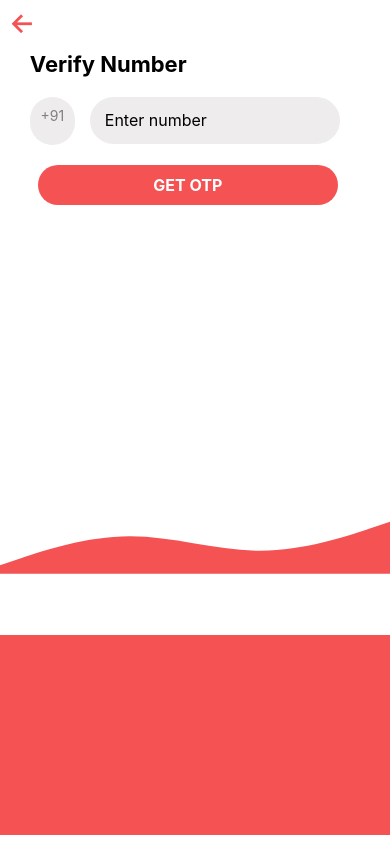
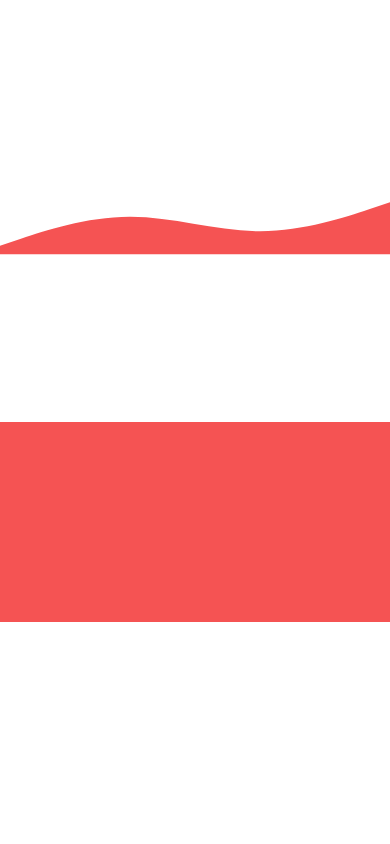
Before and after one commit to BannaSujan/iamDonor, a React Native app: screen / in a window 390 px wide. Built offline with nearby package versions, Linux system fonts and the light colour scheme.

Commit message:
few changes in mobileverficationscreen

```diff
--- a/App.js
+++ b/App.js
@@ -9,7 +9,6 @@ export default function App() {
   return (
     // <LoginScreen/>
     <MobileVerificationScreen/>
-
   );
 }
 
--- a/src/screens/MobileVerificationScreen.js
+++ b/src/screens/MobileVerificationScreen.js
@@ -8,7 +8,7 @@ import Colors from "../contants/Colors";
 const MobileVerificationScreen = (props) => {
   return (
     <View style={styles.container}>
-      <View style={styles.content}>
+      {/* <View style={styles.content}>
         <ArrowButton />
 
         <Text style={styles.header}>Verify Number</Text>
@@ -20,7 +20,7 @@ const MobileVerificationScreen = (props) => {
           <TextInputField text="Enter number" keyboardType={"numeric"} />
         </View>
         <CustomButton />
-      </View>
+      </View> */}
 
       <View style={styles.svg}>
         <Svg
@@ -43,6 +43,11 @@ const MobileVerificationScreen = (props) => {
 
 export default MobileVerificationScreen;
 const styles = StyleSheet.create({
+  container: {
+    flex: 1,
+    marginTop: StatusBar.currentHeight,
+  },
+
   svg: {
     flex: 1,
   },
@@ -65,10 +70,7 @@ const styles = StyleSheet.create({
     marginLeft: "2%",
     marginRight: "2%",
   },
-  container: {
-    flex: 1,
-    marginTop: StatusBar.currentHeight,
-  },
+
   header: {
     fontSize: 22,
     fontWeight: "bold",
```
